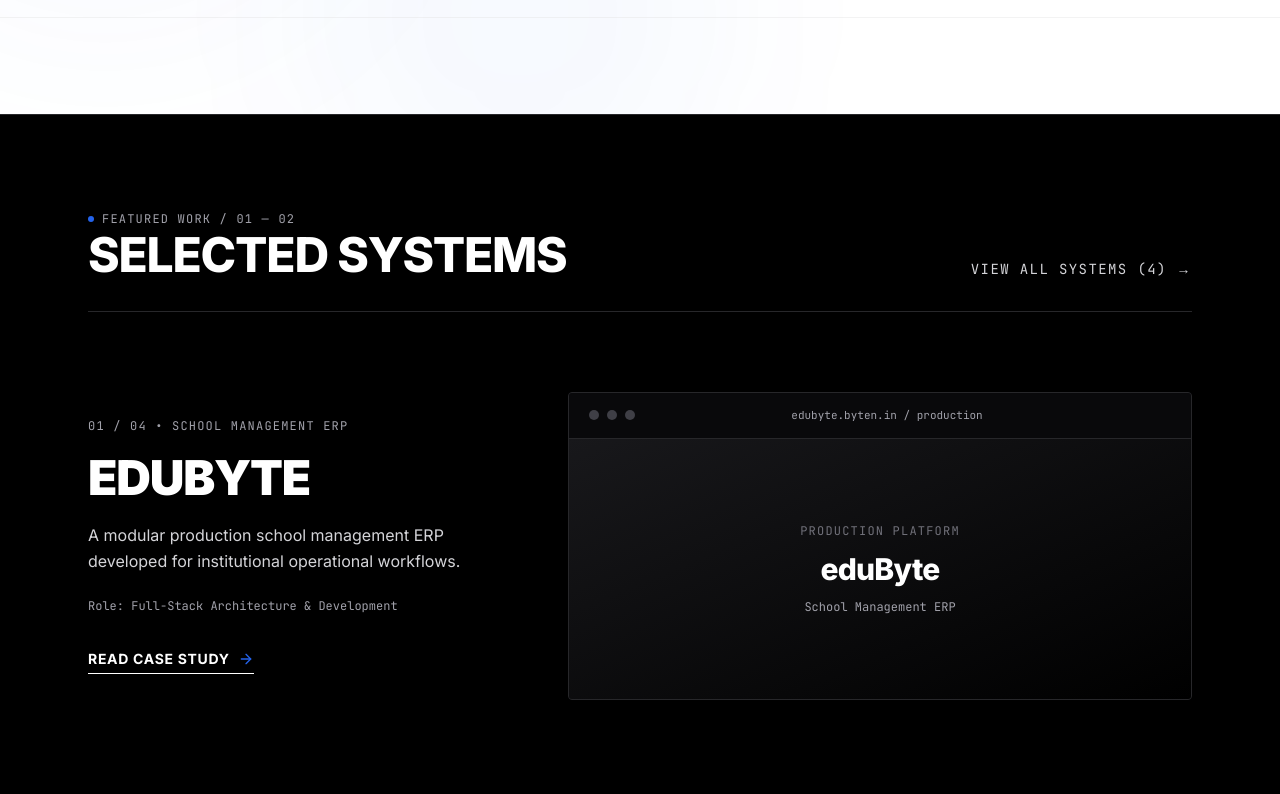
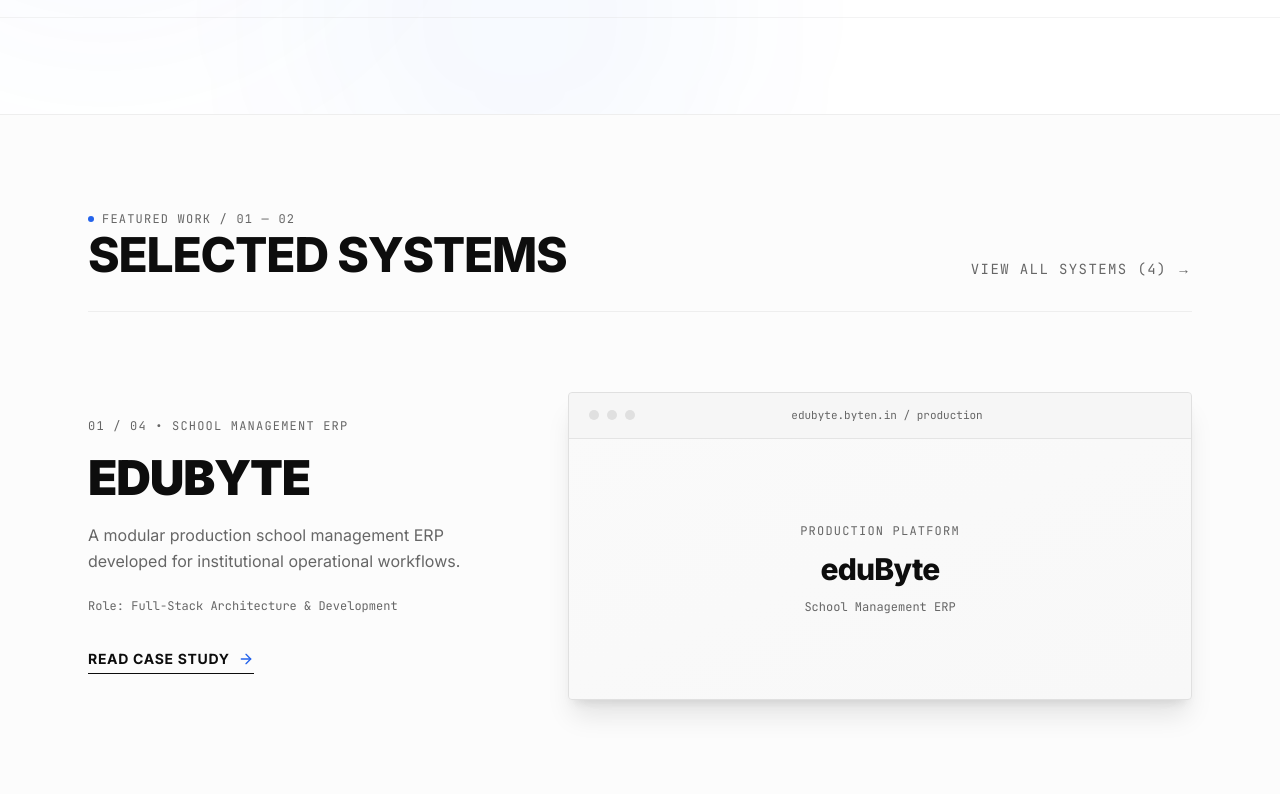
Before and after one commit to mrinshad/Portfolio, a Next.js app: page / in a window 1280 px wide. Shown: the part 766-1560 px from the top of the page. Built offline with nearby package versions, Linux system fonts and the light colour scheme.

Commit message:
Theme Consistency Correction: The theme inconsistency has been corrected. Dark Mode now maintains a strictly dark, near-black visual environment across every page, section, and component without any inadvertent white section inversions.

```diff
--- a/app/page.tsx
+++ b/app/page.tsx
@@ -87,23 +87,23 @@ export default function Home() {
         </div>
       </section>
 
-      {/* 2. Inverted Contrast Featured Systems Section */}
-      <section className="py-24 bg-black text-white dark:bg-white dark:text-black border-y border-zinc-800 dark:border-zinc-300 transition-colors duration-300">
+      {/* 2. Featured Systems Section (Strict Theme Tokens in Light and Dark) */}
+      <section className="py-24 bg-muted/20 border-y border-border/50 transition-colors">
         <div className="container max-w-6xl px-6 space-y-20">
-          <div className="flex flex-col sm:flex-row sm:items-end justify-between gap-6 border-b border-zinc-800 dark:border-zinc-300 pb-8">
+          <div className="flex flex-col sm:flex-row sm:items-end justify-between gap-6 border-b border-border/50 pb-8">
             <div className="space-y-1">
-              <div className="text-xs font-mono uppercase tracking-widest text-zinc-400 dark:text-zinc-600 flex items-center gap-2">
+              <div className="text-xs font-mono uppercase tracking-widest text-muted-foreground flex items-center gap-2">
                 <span className="h-1.5 w-1.5 rounded-full bg-accentBlue" />
                 Featured Work / 01 — 02
               </div>
-              <h2 className="text-3xl sm:text-5xl font-extrabold tracking-tight text-white dark:text-black uppercase">
+              <h2 className="text-3xl sm:text-5xl font-extrabold tracking-tight text-foreground uppercase">
                 Selected Systems
               </h2>
             </div>
 
             <Link
               href="/work"
-              className="inline-flex items-center gap-2 text-sm font-mono uppercase tracking-widest text-zinc-300 dark:text-zinc-700 hover:text-accentBlue dark:hover:text-accentBlue hover:underline underline-offset-8 transition-colors"
+              className="inline-flex items-center gap-2 text-sm font-mono uppercase tracking-widest text-muted-foreground hover:text-accentBlue hover:underline underline-offset-8 transition-colors"
             >
               View All Systems ({flagshipProjects.length}) →
             </Link>
@@ -121,26 +121,26 @@ export default function Home() {
                 >
                   {/* Text Column */}
                   <div className="lg:col-span-5 space-y-5">
-                    <div className="text-xs font-mono uppercase tracking-widest text-zinc-400 dark:text-zinc-600">
+                    <div className="text-xs font-mono uppercase tracking-widest text-muted-foreground">
                       {projectNumber} • {project.category}
                     </div>
 
-                    <h3 className="text-3xl sm:text-5xl font-black tracking-tight text-white dark:text-black uppercase group-hover:text-zinc-100 dark:group-hover:text-zinc-900 transition-colors">
+                    <h3 className="text-3xl sm:text-5xl font-black tracking-tight text-foreground uppercase group-hover:text-foreground/90 transition-colors">
                       {project.name}
                     </h3>
 
-                    <p className="text-base text-zinc-300 dark:text-zinc-700 leading-relaxed font-normal">
+                    <p className="text-base text-muted-foreground leading-relaxed font-normal">
                       {project.summary}
                     </p>
 
-                    <div className="text-xs font-mono text-zinc-400 dark:text-zinc-600 pt-1">
+                    <div className="text-xs font-mono text-muted-foreground pt-1">
                       Role: {project.role}
                     </div>
 
                     <div className="pt-3">
                       <Link
                         href={`/work/${project.id}`}
-                        className="inline-flex items-center gap-2 text-sm font-bold uppercase tracking-wider text-white dark:text-black border-b border-white dark:border-black pb-1 hover:text-accentBlue dark:hover:text-accentBlue hover:border-accentBlue dark:hover:border-accentBlue transition-colors"
+                        className="inline-flex items-center gap-2 text-sm font-bold uppercase tracking-wider text-foreground border-b border-foreground pb-1 hover:text-accentBlue hover:border-accentBlue transition-colors"
                       >
                         Read Case Study
                         <ArrowRight className="h-4 w-4 text-accentBlue" />
@@ -152,30 +152,30 @@ export default function Home() {
                   <div className="lg:col-span-7">
                     <Link
                       href={`/work/${project.id}`}
-                      className="block overflow-hidden rounded-lg border border-zinc-800 dark:border-zinc-300 bg-zinc-900 dark:bg-zinc-100 shadow-2xl transition-all duration-300 group-hover:scale-[1.02] group-hover:border-accentBlue/60 dark:group-hover:border-accentBlue/60"
+                      className="block overflow-hidden rounded-lg border border-border bg-card shadow-xl transition-all duration-300 group-hover:scale-[1.02] group-hover:border-accentBlue/60"
                     >
                       {/* Window Header */}
-                      <div className="flex items-center justify-between border-b border-zinc-800 dark:border-zinc-300 bg-zinc-950 dark:bg-zinc-200 px-5 py-3.5">
+                      <div className="flex items-center justify-between border-b border-border/80 bg-muted/40 px-5 py-3.5">
                         <div className="flex items-center gap-2">
-                          <span className="h-2.5 w-2.5 rounded-full bg-zinc-700 dark:bg-zinc-400" />
-                          <span className="h-2.5 w-2.5 rounded-full bg-zinc-700 dark:bg-zinc-400" />
-                          <span className="h-2.5 w-2.5 rounded-full bg-zinc-700 dark:bg-zinc-400" />
+                          <span className="h-2.5 w-2.5 rounded-full bg-border" />
+                          <span className="h-2.5 w-2.5 rounded-full bg-border" />
+                          <span className="h-2.5 w-2.5 rounded-full bg-border" />
                         </div>
-                        <span className="text-[11px] font-mono text-zinc-400 dark:text-zinc-600">
+                        <span className="text-[11px] font-mono text-muted-foreground">
                           {project.id}.byten.in / production
                         </span>
                         <div className="w-8" />
                       </div>
 
                       {/* Visual Interface Canvas */}
-                      <div className="p-12 sm:p-16 flex flex-col items-center justify-center text-center space-y-3 min-h-[260px] bg-gradient-to-br from-zinc-900 to-black dark:from-zinc-100 dark:to-white">
-                        <div className="text-xs font-mono uppercase tracking-widest text-zinc-500 dark:text-zinc-400">
+                      <div className="p-12 sm:p-16 flex flex-col items-center justify-center text-center space-y-3 min-h-[260px] bg-gradient-to-br from-card to-muted/20">
+                        <div className="text-xs font-mono uppercase tracking-widest text-muted-foreground">
                           Production Platform
                         </div>
-                        <div className="text-2xl sm:text-3xl font-extrabold text-white dark:text-black tracking-tight">
+                        <div className="text-2xl sm:text-3xl font-extrabold text-foreground tracking-tight">
                           {project.name}
                         </div>
-                        <div className="text-xs font-mono text-zinc-400 dark:text-zinc-600">
+                        <div className="text-xs font-mono text-muted-foreground">
                           {project.category}
                         </div>
                       </div>
```
